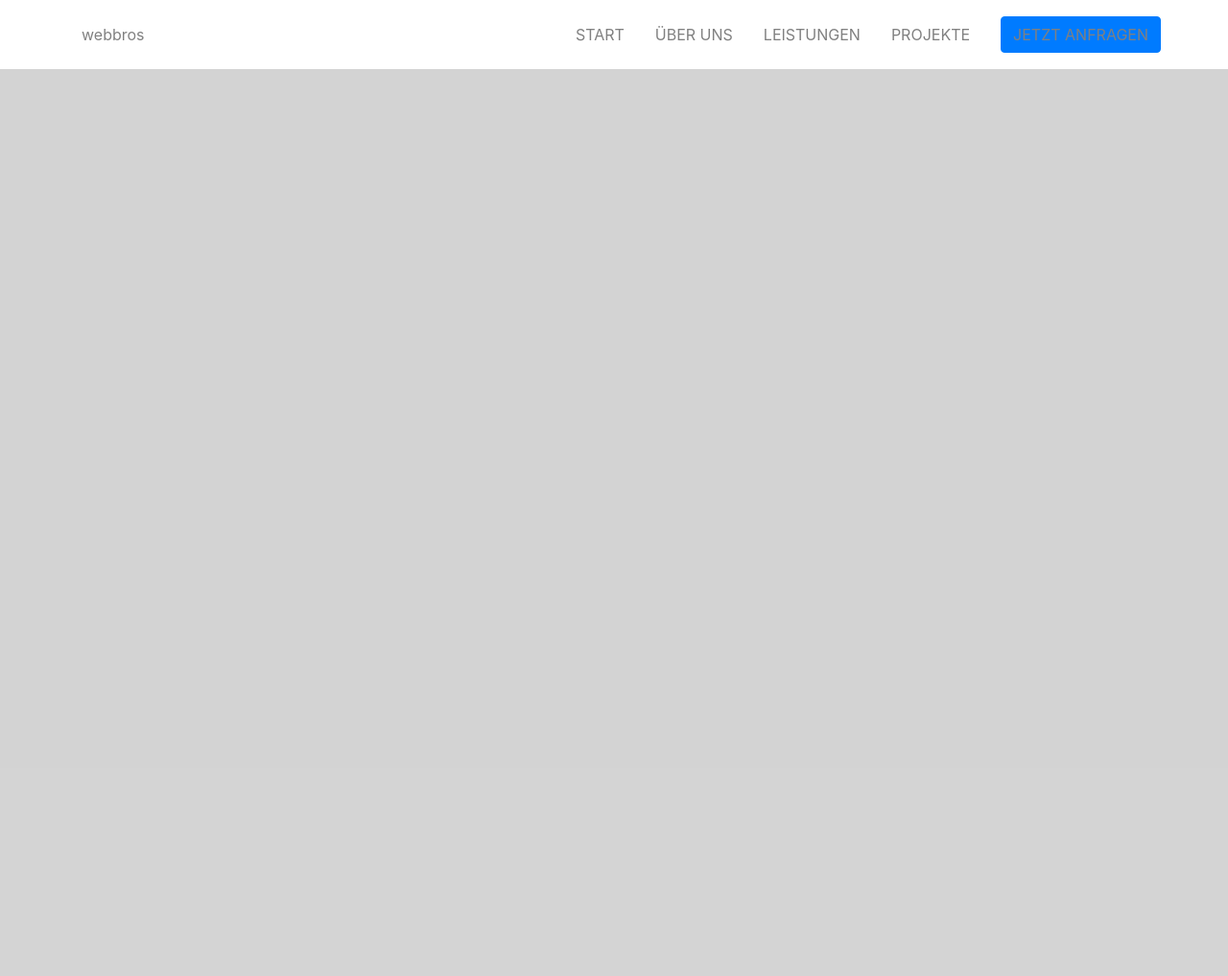
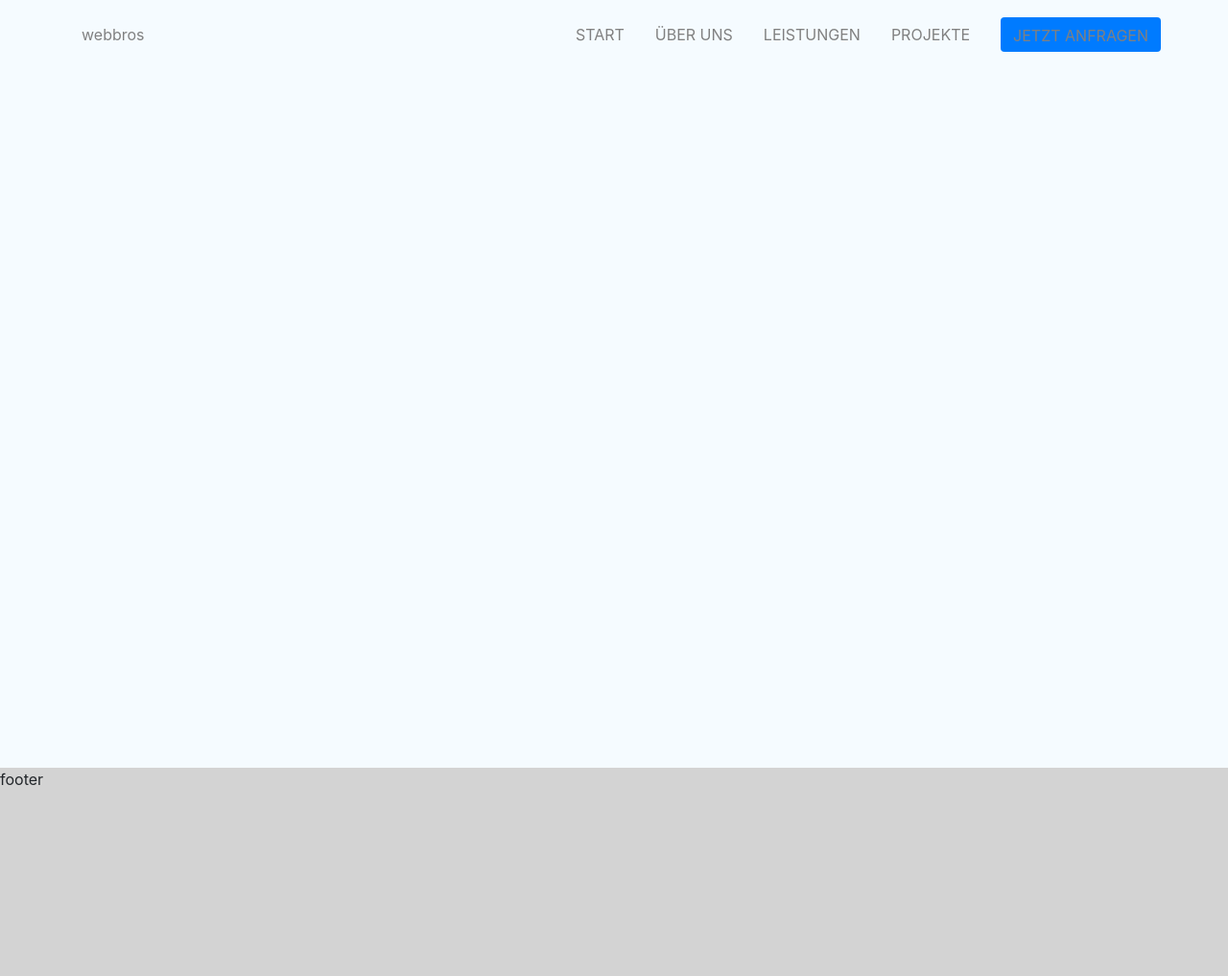
Before and after one commit to deonog/webbros-theme, a PHP site: page / in a window 1280 px wide. Shown: the top 1017 px of the page at 96% size. Before the commit the page ends 72 px from the top, so only its background shows below. Run offline with PHP 8.4, Linux system fonts and the light colour scheme.

Commit message:
adding variables

```diff
--- /dev/null
+++ b/css/header.css
@@ -0,0 +1,4 @@
+header {
+  height: 100vh;
+}
+/*# sourceMappingURL=header.css.map */
--- /dev/null
+++ b/css/header.scss
@@ -0,0 +1,4 @@
+header {
+  height: 100vh;
+  background: $bgColor;
+}
--- /dev/null
+++ b/css/variables.css
@@ -0,0 +1 @@
+/* No CSS *//*# sourceMappingURL=variables.css.map */
--- a/index.html
+++ b/index.html
@@ -8,7 +8,7 @@
     <link rel="stylesheet" href="bootstrap/bootstrap.min.css" />
     <link rel="stylesheet" href="style.css" />
   </head>
-  <body>
+  <body id="home">
     <!-- NAVBAR -->
     <div class="overlay"></div>
     <nav id="nav" class="d-flex align-items-center justify-content-between">
@@ -29,16 +29,16 @@
           <div class="links-container d-flex align-items-cemter" id="menu">
             <ul class="list-inline d-flex align-items-center">
               <li class="list-inline-item text-uppercase">
-                <a class="a-light" href="index.html">Start</a>
+                <a class="a-dark" href="index.html">Start</a>
               </li>
               <li class="list-inline-item text-uppercase">
-                <a class="a-light" href="#">Über Uns</a>
+                <a class="a-dark" href="#">Über Uns</a>
               </li>
               <li class="list-inline-item text-uppercase">
-                <a class="a-light" href="#">Leistungen</a>
+                <a class="a-dark" href="#">Leistungen</a>
               </li>
               <li class="list-inline-item text-uppercase">
-                <a class="a-light" href="#">Projekte</a>
+                <a class="a-dark" href="#">Projekte</a>
               </li>
               <li class="list-inline-item text-uppercase">
                 <a class="btn btn-primary a-light" href="#">Jetzt anfragen</a>
@@ -49,6 +49,10 @@
       </div>
     </nav>
     <!-- NAVBAR END -->
+
+    <!-- HEADER -->
+    <header></header>
+    <!-- HEADER END -->
 
     <!-- FOOTER -->
     <footer>
--- a/js/script.js
+++ b/js/script.js
@@ -29,22 +29,22 @@
     if (scrollHeight > navHeight) {
       navbar.classList.add("fixed-nav");
       spanAll.forEach(function(span) {
-        span.classList.add("span-dark");
-        span.classList.remove("span-white");
+        span.classList.remove("span-dark");
+        span.classList.add("span-white");
       });
 
+      //   links.forEach(function(link) {
+      //     link.classList.remove("a-dark");
+      //     link.classList.add("a-light");
+      //   });
+    } else {
+      navbar.classList.remove("fixed-nav");
+      spanAll.forEach(function(span) {
+        span.classList.remove("span-light");
+      });
       links.forEach(function(link) {
         link.classList.add("a-dark");
         link.classList.remove("a-light");
-      });
-    } else {
-      navbar.classList.remove("fixed-nav");
-      spanAll.forEach(function(span) {
-        span.classList.remove("span-dark");
-      });
-      links.forEach(function(link) {
-        link.classList.remove("a-dark");
-        link.classList.add("a-light");
       });
     }
     // setup back to top link
--- a/style.css
+++ b/style.css
@@ -3,14 +3,12 @@
   width: 100%;
   z-index: 8;
   height: 4.5em;
+  -webkit-transition: all 0.3s ease;
+  transition: all 0.3s ease;
 }
 
 nav .nav-header {
   width: 100%;
-}
-
-nav .list-inline-item:last-child {
-  display: none;
 }
 
 @media (min-width: 992px) {
@@ -18,8 +16,21 @@
     margin-right: 2em !important;
   }
   nav .list-inline-item:last-child {
-    display: block;
     margin-right: 0 !important;
+  }
+  nav .links-container a {
+    padding-bottom: 3px;
+    border-bottom: 2px solid transparent;
+  }
+  nav .links-container .a-dark:hover {
+    color: grey;
+    text-decoration: none;
+    padding-bottom: 3px;
+  }
+  nav .links-container .a-light:hover {
+    color: white;
+    text-decoration: none;
+    padding-bottom: 3px;
   }
 }
 
@@ -28,7 +39,6 @@
 }
 
 nav .links-container {
-  background: white;
   position: fixed;
   height: 100%;
   width: 70%;
@@ -185,7 +195,13 @@
   }
 }
 
+header {
+  height: 100vh;
+  background: #f5fbff;
+}
+
 body {
   background: lightgrey;
+  height: 200vh;
 }
 /*# sourceMappingURL=style.css.map */
--- a/style.scss
+++ b/style.scss
@@ -1,5 +1,8 @@
+@import "css/variables.scss";
 @import "css/navbar.scss";
+@import "css/header.scss";
 
 body {
   background: lightgrey;
+  height: 200vh;
 }
```
Also changed, not shown: css/navbar.css (+14 -6 lines), css/navbar.scss (+15 -20 lines), css/variables.scss (added, +8 -0 lines), 4 other files.
